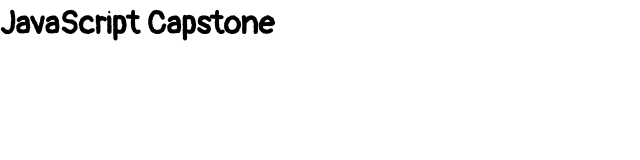
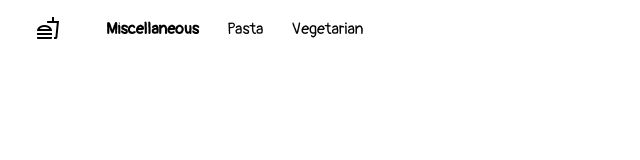
Before and after one commit to edahigure/capstone-javascript, a website built with webpack: page src/index.html in a window 1280 px wide. Shown: the whole page, without its empty margins (0-640 px from the left). Built offline with nearby package versions, Linux system fonts and the light colour scheme.

Commit message:
Create html mockup with classes

```diff
--- a/src/index.html
+++ b/src/index.html
@@ -11,6 +11,23 @@
     />
   </head>
   <body>
-    <h1>JavaScript Capstone</h1>
+    <header class="header">
+      <span class="material-symbols-outlined"> fastfood </span>
+      <nav>
+        <ul class="menu__categories" id="listCategories">
+          <li><button class="btnsLoadCategory menu__btn menu__btn--current">Miscellaneous</button></li>
+          <li><button class="btnsLoadCategory menu__btn">Pasta</button></li>
+          <li><button class="btnsLoadCategory menu__btn">Vegetarian</button></li>
+        </ul>
+      </nav>
+    </header>
+
+    <main>
+      <section class="meals" id="meals"></section>
+    </main>
+
+    <dialog id="popupComments">
+      <h2>Popup comments</h2>
+    </dialog>
   </body>
 </html>
```
